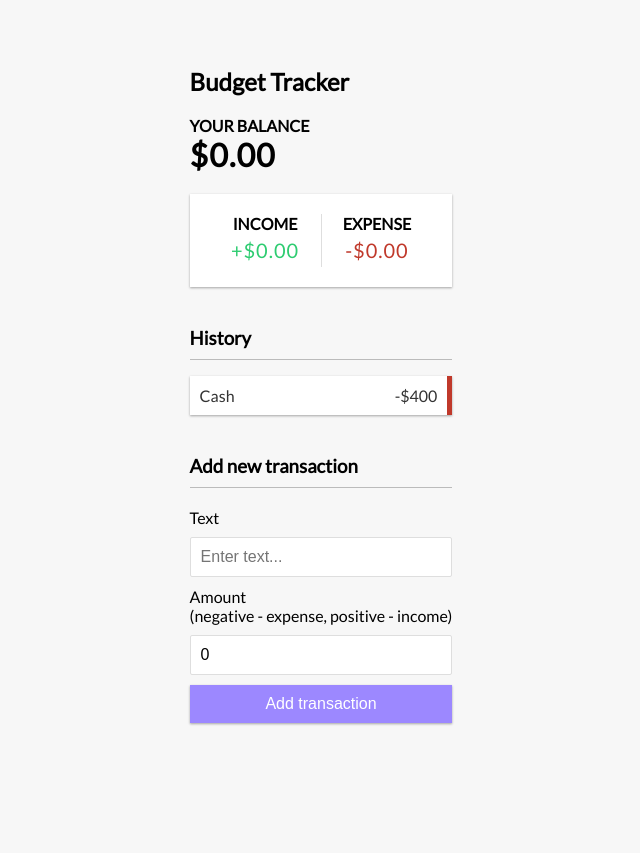
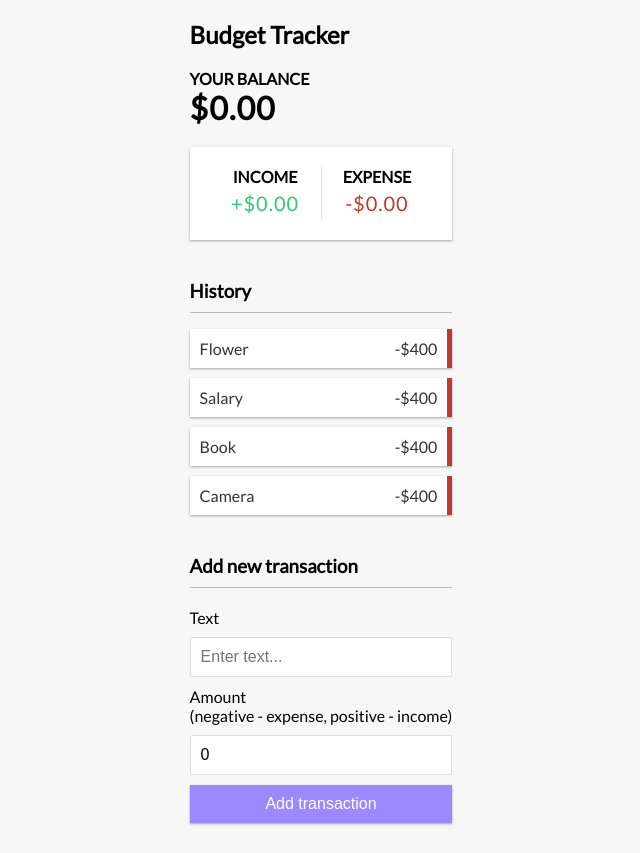
Before and after one commit to kelliksimons/Budget-Tracker, a React (Create React App) app: page / in a window 1280 px wide. Shown: the whole page, without its empty margins (319-959 px from the left). Before the commit the page ends 800 px from the top, so only its background shows below. Built offline with nearby package versions, Linux system fonts and the light colour scheme.

Commit message:
added transactions pulled from transactions list

```diff
--- a/src/components/TransactionList.js
+++ b/src/components/TransactionList.js
@@ -1,13 +1,19 @@
-import React from 'react'
+import React, { useContext } from 'react'
+import { GlobalContext } from '../context/GlobalState'
 
 export const TransactionList = () => {
+  const { transactions }= useContext(GlobalContext);
+
+
+
   return (
     <>
     <h3>History</h3>
       <ul className="list">
-         <li className="minus">
-          Cash <span>-$400</span><button className="delete-btn">x</button>
-        </li>
+      {transactions.map(transaction => (  <li className="minus">
+          {transaction.text} <span>-$400</span><button className="delete-btn">x</button>
+        </li>))}
+
       </ul>
       </>
   )
```
